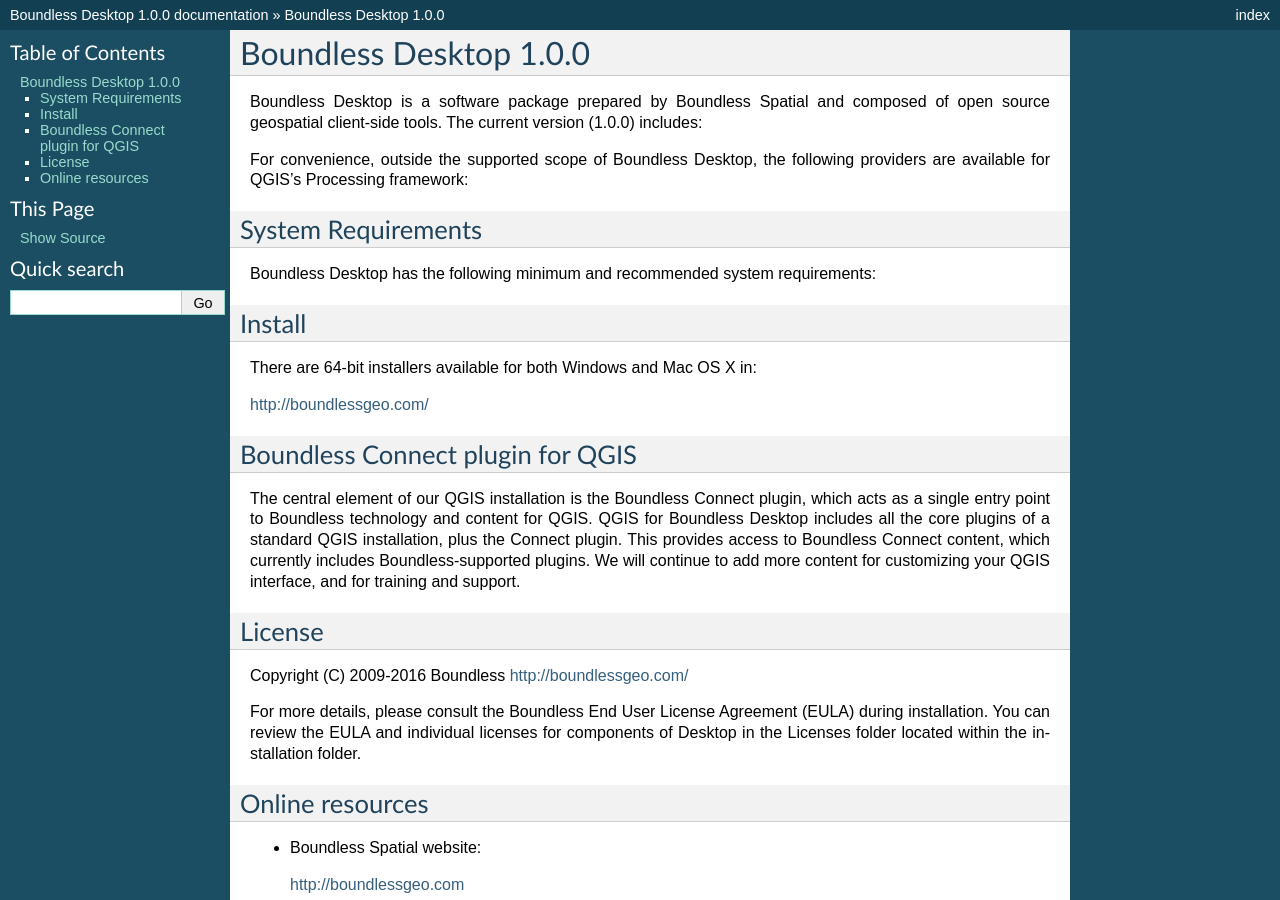
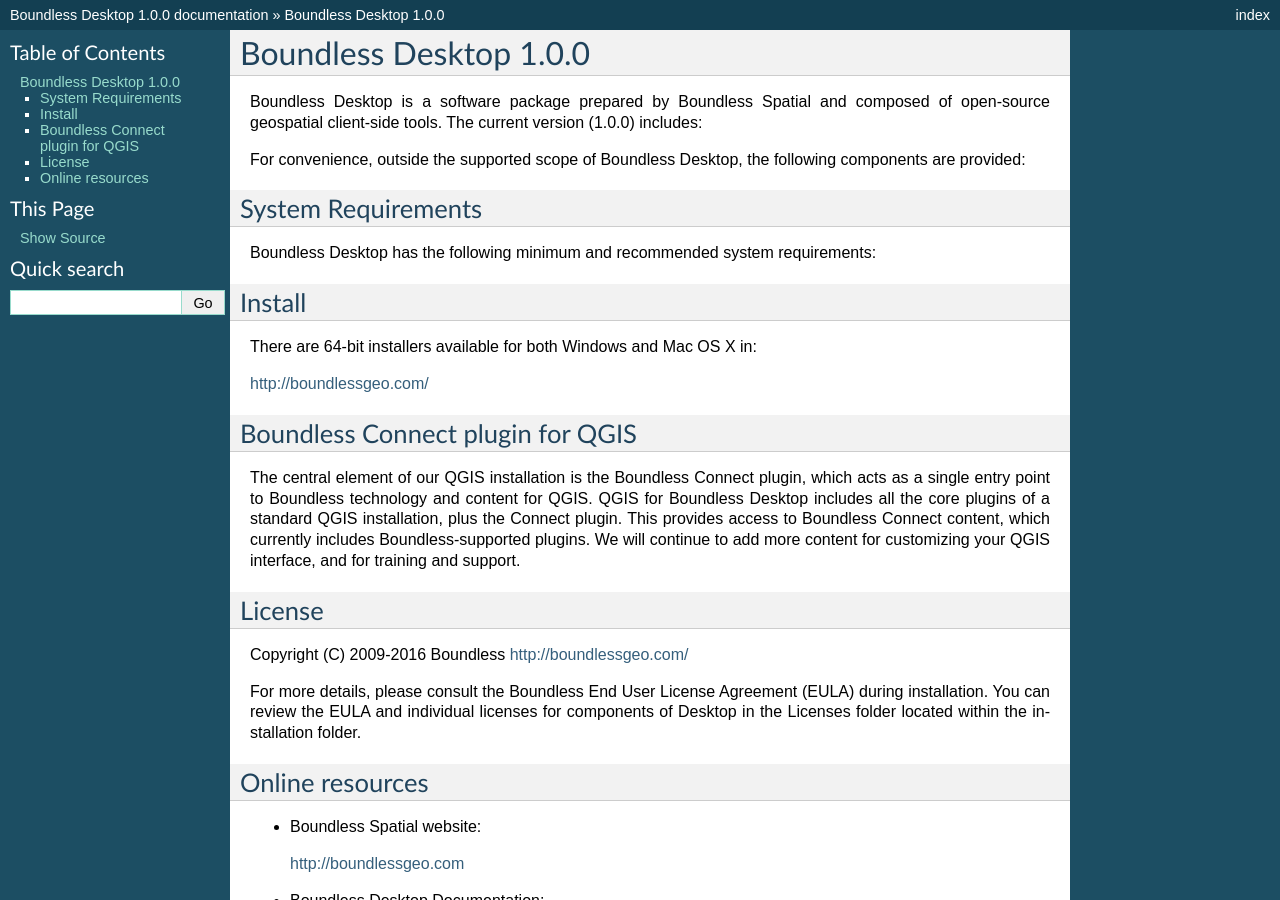
Before and after one commit to planetfederal/desktop-documentation, a Sphinx documentation site: the page built from installers/source/README.rst, in a window 1280 px wide and 900 px high. Built offline with Sphinx 7.4.7, drawn with Linux system fonts in a browser that asks for light colours.

Commit message:
Update README with additional components clarification

```diff
--- a/installers/source/README.rst
+++ b/installers/source/README.rst
@@ -1,7 +1,7 @@
 Boundless Desktop |version|
 ===========================
 
-Boundless Desktop is a software package prepared by Boundless Spatial and composed of open source geospatial client-side tools. The current version (|version|) includes:
+Boundless Desktop is a software package prepared by Boundless Spatial and composed of open-source geospatial client-side tools. The current version (|version|) includes:
 
 .. only:: win
 
@@ -11,7 +11,7 @@
 
    .. include:: /osx/supported_components.rst
 
-For convenience, outside the supported scope of Boundless Desktop, the following providers are available for QGIS’s Processing framework:
+For convenience, outside the supported scope of Boundless Desktop, the following components are provided:
 
 .. only:: win
 
```
